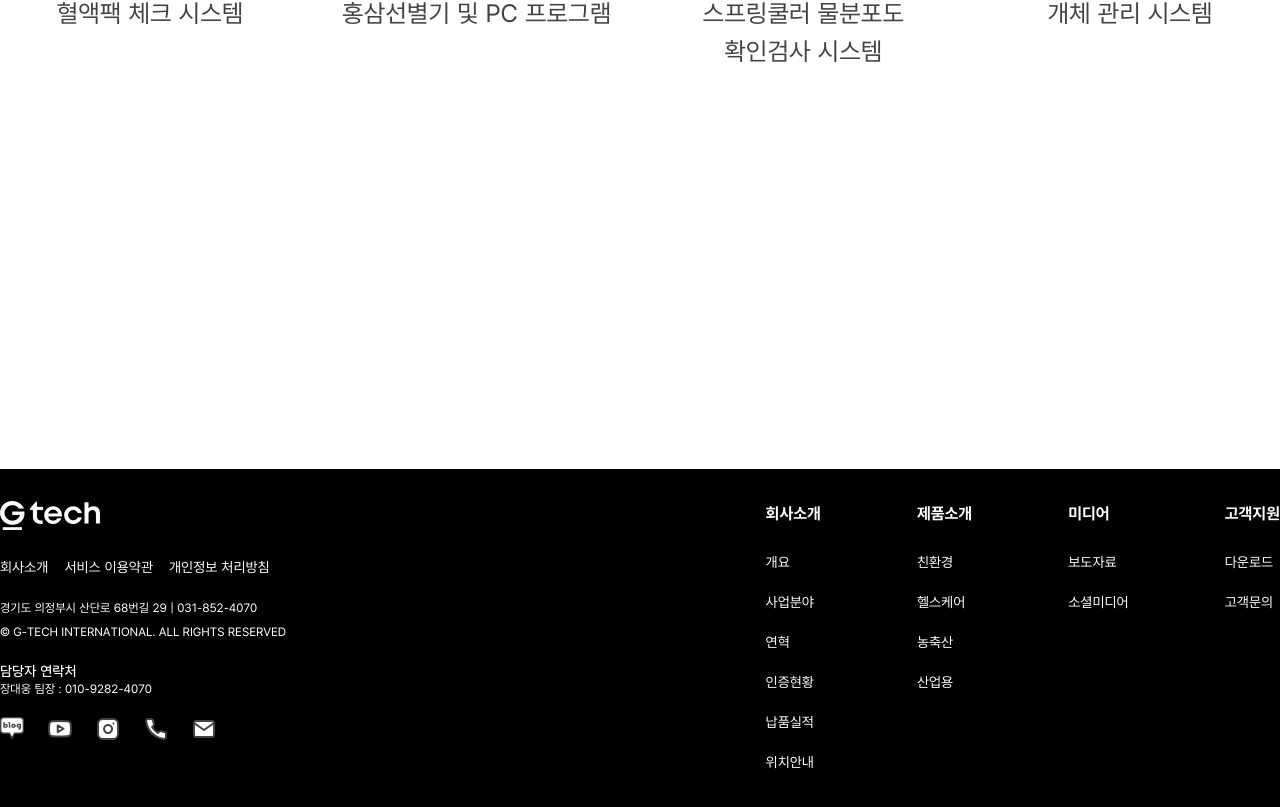
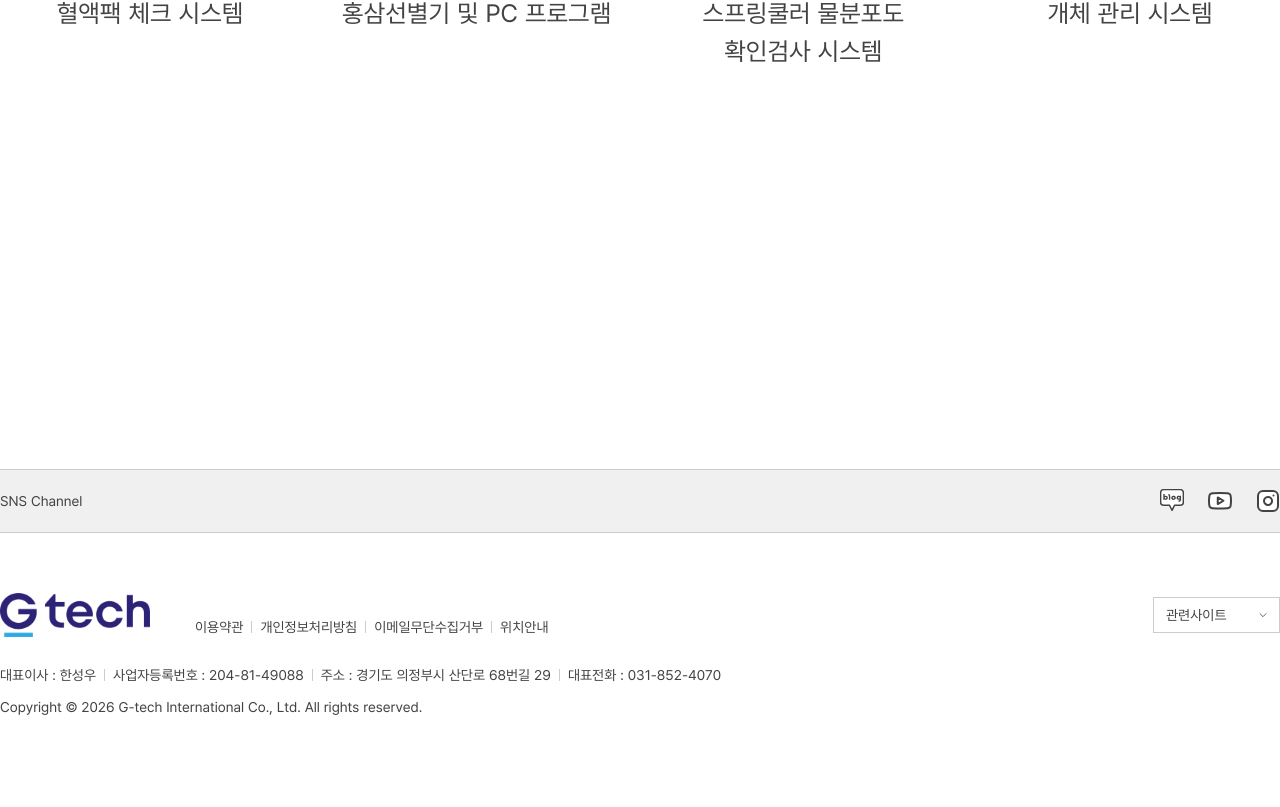
Before and after one commit to mini-1018/template_company01, a Next.js app: page /intro/performance in a window 1280 px wide. Shown: the part 1662-2469 px from the top of the page. Built offline with nearby package versions, Linux system fonts and the light colour scheme.

Commit message:
[Feat] 푸터 디자인 변경

```diff
--- a/src/shared/component/Footer.tsx
+++ b/src/shared/component/Footer.tsx
@@ -1,110 +1,142 @@
 import Image from "next/image";
 import Link from "next/link";
-import { menuItems } from "@/src/shared/component/menuItems";
 
-export default function Footer () {
+export default function Footer() {
+  const footerLinks = [
+    { label: "이용약관", href: "/intro/outline" },
+    { label: "개인정보처리방침", href: "/privacy" },
+    { label: "이메일무단수집거부", href: "/terms" },
+    { label: "위치안내", href: "/terms" },
+  ];
+
+  const companyInfo = [
+    { label: "대표이사 : 한성우" },
+    { label: "사업자등록번호 : 204-81-49088" },
+    { label: "주소 : 경기도 의정부시 산단로 68번길 29" },
+    { label: "대표전화 : 031-852-4070" },
+  ];
+
+  const socialLinks = [
+    { href: "https://blog.naver.com/gtech", icon: "/images/icon/blog.svg", alt: "Blog" },
+    { href: "https://www.youtube.com/@Gtech-international", icon: "/images/icon/youtube.svg", alt: "YouTube" },
+    { href: "https://www.instagram.com/gtech__official", icon: "/images/icon/insta.svg", alt: "Instagram" },
+  ];
+
   return (
-<footer className="h-[35%] bg-black pt-8 pb-16">
-        <div className="flex flex-col-reverse md:flex-row justify-between w-full max-w-[1440px] mx-auto px-4 lg:px-0">
-          {/* 왼쪽 영역 */}
-          <div className="w-full md:w-1/2 mt-8 md:mt-0">
-            <Link href="/">
-              <Image
-                src="/images/logo/logo_gtech_white.png"
-                alt="G-TECH Logo"
-                width={100}
-                height={40}
-                className="h-auto w-auto mb-6 cursor-pointer"
-              />
-            </Link>
-
-            <ul className="flex gap-4 mb-5">
-              <li>
-                <Link href="/intro/outline" className="text-white text-sm hover:text-blue-secondary transition-colors">
-                  회사소개
-                </Link>
-              </li>
-              <li>
-                <Link href="/terms" className="text-white text-sm hover:text-blue-secondary transition-colors">
-                  서비스 이용약관
-                </Link>
-              </li>
-              <li>
-                <Link href="/privacy" className="text-white text-sm hover:text-blue-secondary transition-colors">
-                  개인정보 처리방침
-                </Link>
-              </li>
-            </ul>
-
-            <div className="text-white mb-5">
-              <p className="text-xs leading-relaxed mb-1">
-                경기도 의정부시 산단로 68번길 29 | 031-852-4070
-              </p>
-              <p className="text-xs leading-relaxed">
-                © G-TECH INTERNATIONAL. ALL RIGHTS RESERVED
-              </p>
-            </div>
-
-            <div className="text-white mb-5">
-              <p className="text-sm font-medium">담당자 연락처</p>
-              <p className="text-xs">장대웅 팀장 : 010-9282-4070</p>
-            </div>
+    <footer className="w-full bg-white border-t border-[#ccccca]">
+      {/* SNS Channel Section */}
+      <div className="w-full bg-[#f0f0f0] border-b border-[#ccccca]">
+        <div className="max-w-[1440px] mx-auto px-4 lg:px-0 h-[62px] flex items-center justify-between">
+          <p className="font-normal text-[#434343] text-sm">SNS Channel</p>
 
           <ul className="flex gap-6">
-              <li>
-                <Link href="https://blog.naver.com/gtech" className="block hover:opacity-80 transition-opacity" target="_blank">
-                  <Image src="/images/icon/blog.svg" alt="Blog" width={24} height={24} />
-                </Link>
-              </li>
-              <li>
-                <Link href="https://www.youtube.com/@Gtech-international" className="block hover:opacity-80 transition-opacity" target="_blank">
-                  <Image src="/images/icon/youtube.svg" alt="YouTube" width={24} height={24} />
-                </Link>
-              </li>
-              <li>
-                <Link href="https://www.instagram.com/gtech__official" className="block hover:opacity-80 transition-opacity" target="_blank">
-                  <Image src="/images/icon/insta.svg" alt="Instagram" width={24} height={24} />
-                </Link>
-              </li>
-              <li>
-                <Link href="tel:010-9282-4070" className="block hover:opacity-80 transition-opacity">
-                  <Image src="/images/icon/phone.svg" alt="Phone" width={24} height={24} />
-                </Link>
-              </li>
-              <li>
-                <Link href="mailto:stmo11@gtech21.net" className="block hover:opacity-80 transition-opacity" target="_blank">
-                  <Image src="/images/icon/email.svg" alt="Email" width={24} height={24} />
-                </Link>
-              </li>
-            </ul>
-          </div>
-
-          {/* 오른쪽 영역 - 사이트맵 */}
-          <div className="w-full md:w-1/2">
-            <nav>
-              <ul className="flex justify-between md:justify-end">
-                {menuItems.map((menu, index) => (
-                  <li key={index} className="md:ml-[15%] md:first:ml-0">
-                    <p className="text-white text-xs md:text-base font-bold mb-6">
-                      {menu.name}
-                    </p>
-                    <ul>
-                      {menu.submenu.map((sub, subIndex) => (
-                        <li key={subIndex} className="mb-4">
+            {socialLinks.map((social, index) => (
+              <li key={index}>
                 <Link
-                            href={sub.path}
-                            className="text-xs md:text-sm text-white hover:text-blue-secondary transition-colors"
+                  href={social.href}
+                  className="block hover:opacity-70 transition-opacity"
+                  target={social.href.startsWith('http') ? "_blank" : undefined}
+                  rel={social.href.startsWith('http') ? "noopener noreferrer" : undefined}
                 >
-                            {sub.label}
+                  <Image
+                    src={social.icon}
+                    alt={social.alt}
+                    width={24}
+                    height={24}
+                  />
                 </Link>
               </li>
             ))}
           </ul>
+        </div>
+      </div>
+
+      {/* Main Footer Content */}
+      <div className="w-full pt-15 pb-25 ">
+        <div className="max-w-[1440px] mx-auto px-4 lg:px-0">
+          <div className="flex flex-col gap-7">
+            {/* Top Section - Logo, Links, Related Sites */}
+            <div className="flex items-center justify-between">
+              <div className="flex items-end gap-[45px]">
+                {/* Logo */}
+                <Link href="/">
+                  <Image
+                    src="/images/logo/logo_gtech.png"
+                    alt="G-TECH Logo"
+                    width={150}
+                    height={50}
+                    className="cursor-pointer"
+                  />
+                </Link>
+
+                {/* Footer Navigation Links */}
+                <nav aria-label="Footer navigation">
+                  <ul className="flex items-center gap-2">
+                    {footerLinks.map((link, index) => (
+                      <li key={index} className="flex items-center gap-2">
+                        <Link
+                          href={link.href}
+                          className="text-[#434343] text-sm hover:underline focus:outline-2 focus:outline-offset-2 focus:outline-[#434343]"
+                        >
+                          {link.label}
+                        </Link>
+                        {index < footerLinks.length - 1 && (
+                          <div className="w-px h-3 bg-[#ccccca]" aria-hidden="true" />
+                        )}
                       </li>
                     ))}
                   </ul>
                 </nav>
               </div>
+
+              {/* Related Sites Dropdown */}
+              <div className="relative">
+                <label htmlFor="related-sites" className="sr-only">
+                  관련사이트 선택
+                </label>
+                <select
+                  id="related-sites"
+                  className="w-[127px] h-9 px-3 border border-[#ccccca] text-[#434343] text-sm appearance-none cursor-pointer focus:outline-2 focus:outline-offset-2 focus:outline-[#434343]"
+                  defaultValue=""
+                >
+                  <option value="" disabled>관련사이트</option>
+                  <option value="site1">사이트 1</option>
+                  <option value="site2">사이트 2</option>
+                </select>
+                <svg
+                  className="absolute right-3 top-1/2 -translate-y-1/2 w-2.5 h-2.5 pointer-events-none"
+                  fill="none"
+                  stroke="currentColor"
+                  viewBox="0 0 24 24"
+                >
+                  <path strokeLinecap="round" strokeLinejoin="round" strokeWidth={2} d="M19 9l-7 7-7-7" />
+                </svg>
+              </div>
+            </div>
+
+            {/* Company Info Section */}
+            <div className="flex flex-col gap-3">
+              <address className="not-italic">
+                <ul className="flex items-center gap-2">
+                  {companyInfo.map((info, index) => (
+                    <li key={index} className="flex items-center gap-2">
+                      <span className="text-[#434343] text-sm whitespace-nowrap">
+                        {info.label}
+                      </span>
+                      {index < companyInfo.length - 1 && (
+                        <div className="w-px h-3 bg-[#ccccca]" aria-hidden="true" />
+                      )}
+                    </li>
+                  ))}
+                </ul>
+              </address>
+
+              <p className="text-[#434343] text-sm">
+                Copyright © 2026 G-tech International Co., Ltd. All rights reserved.
+              </p>
+            </div>
+          </div>
+        </div>
       </div>
     </footer>
   );
```
Lines whose indentation alone changed are shown as unchanged.
